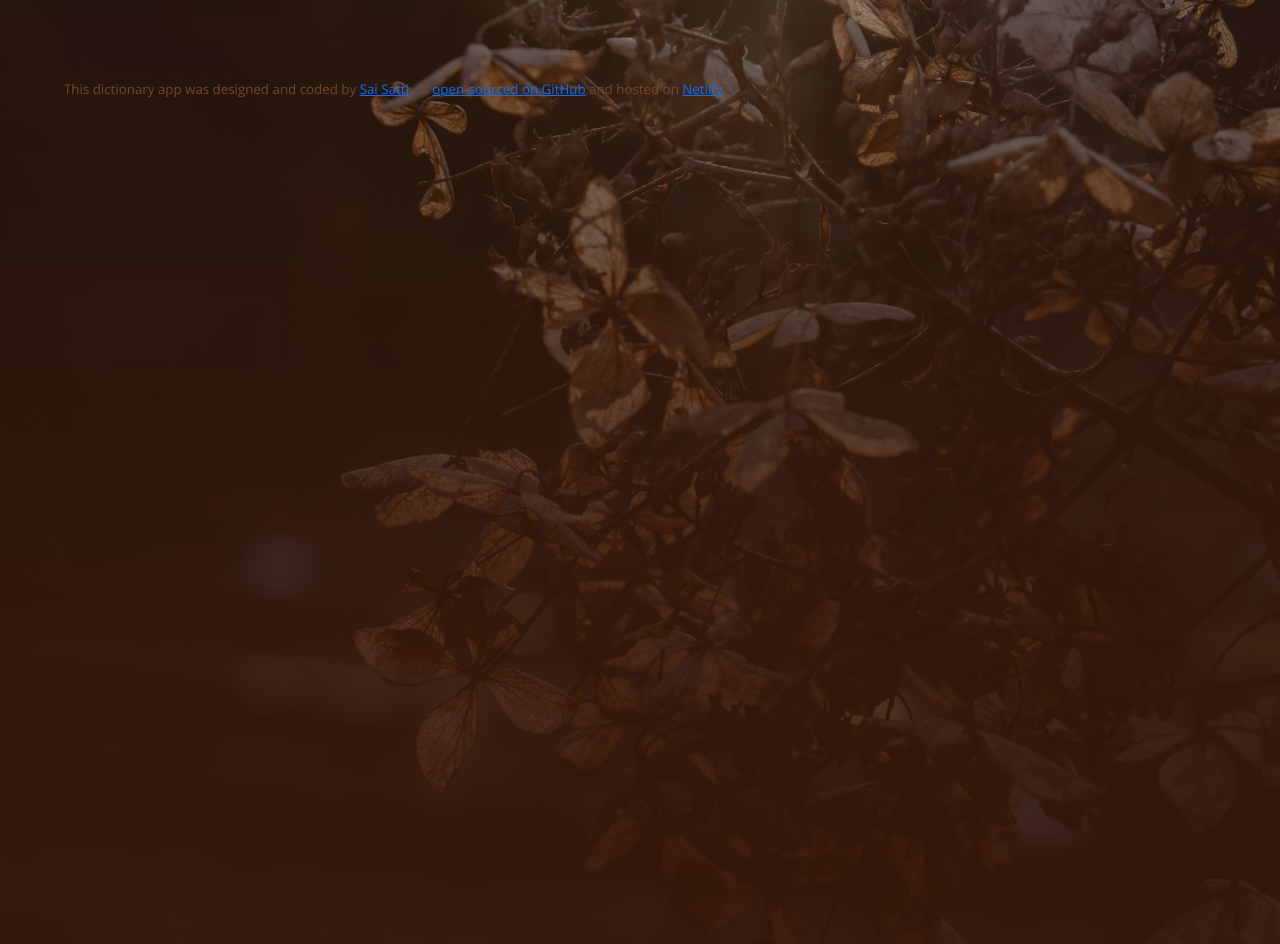
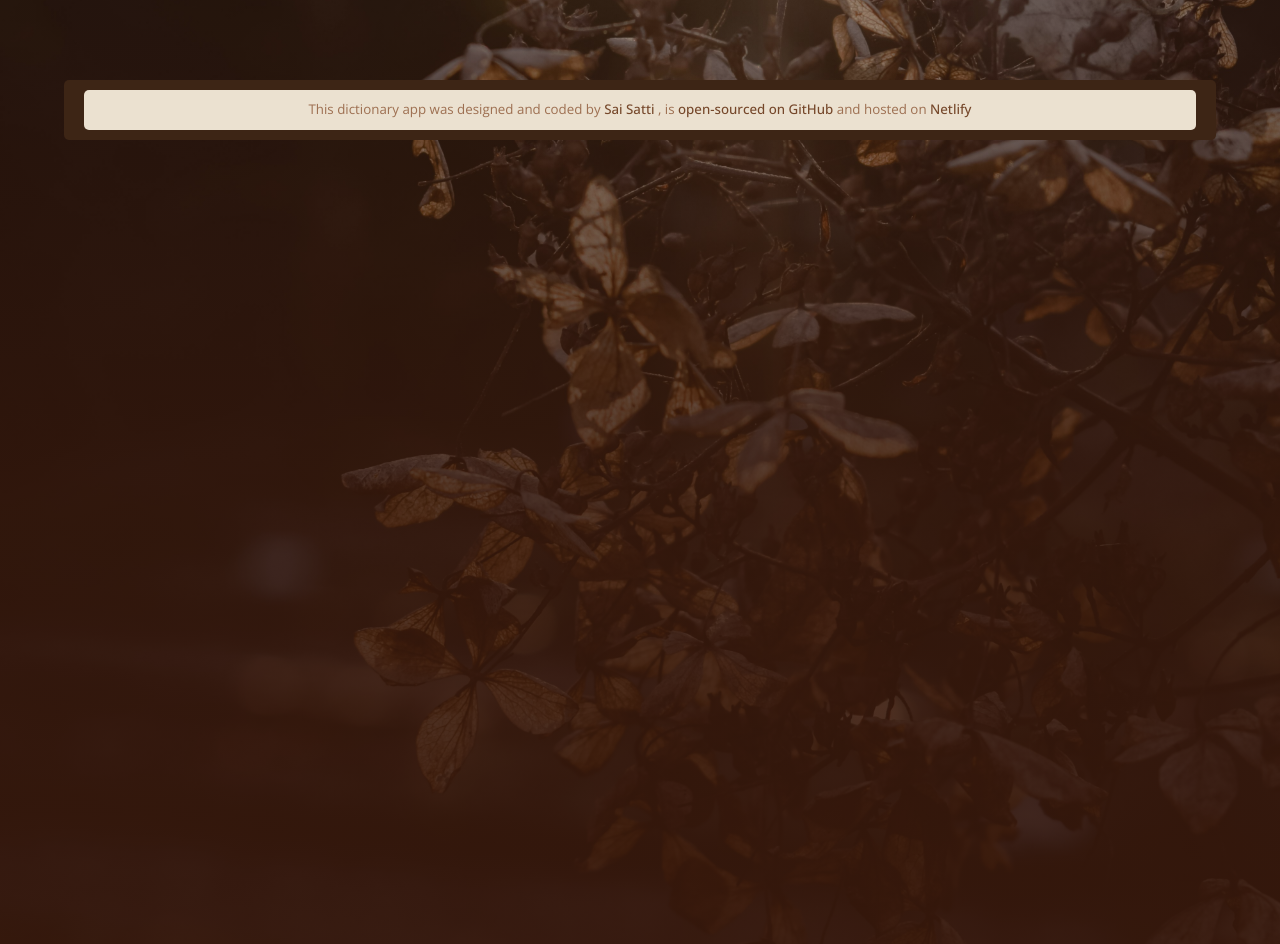
Before and after one commit to Sai-S-Mc/project-11-dictionary-app, a React app: page / in a window 1280 px wide. Built offline with nearby package versions, Linux system fonts and the light colour scheme; no server answers.

Commit message:
Styled footer

```diff
--- a/src/components/App.js
+++ b/src/components/App.js
@@ -6,6 +6,7 @@ function App() {
     <div className="App">
       <div className="App-container">
         <Dictionary />
+        <div className="footer-wrapper">
           <footer>
             This dictionary app was designed and coded by{" "}
             <a
@@ -34,6 +35,7 @@ function App() {
           </footer>
         </div>
       </div>
+    </div>
   );
 }
 
--- a/src/styles/App.css
+++ b/src/styles/App.css
@@ -1,5 +1,3 @@
-.App {
-}
 .App-container {
   margin: 80px auto 100px;
   max-width: 1200px;
@@ -7,15 +5,11 @@
   font-family: "Open Sans", sans-serif;
   color: var(--primary-text-color);
   font-size: smaller;
-  height:max-content;
+  height: max-content;
   min-height: 100vh;
   perspective: 800px;
-
 }
 
-.App main {
-
-}
 .App h1,
 h2,
 h3,
@@ -26,3 +20,37 @@ h6 {
   color: var(--heading-color);
   opacity: 0.9;
 }
+
+.App .footer-wrapper {
+  background-color: #3d2515;
+  margin-top: 60px;
+  padding: 10px 20px;
+  border-radius: var(--border-radius);
+  text-align: center;
+}
+
+.App footer {
+  border-radius: var(--border-radius);
+  background-color: rgb(254, 246, 229, 0.9);
+  padding: 10px 20px;
+  color: var(--secondary-text-color);
+  transition: all ease-in-out 500ms;
+}
+.App footer:hover {
+  font-weight: 600;
+}
+
+.App footer a {
+  color: var(--primary-text-color);
+  font-weight: 500;
+  text-decoration: none;
+  transition: all ease-in-out 500ms;
+}
+
+.App footer:hover > a {
+  text-decoration: underline;
+}
+
+.App footer a:hover {
+  color: #502b12;
+}
--- a/src/styles/Dictionary.css
+++ b/src/styles/Dictionary.css
@@ -42,8 +42,8 @@
 }
 
 .Dictionary .section-wrapper {
-  background-color: #281108d3;
-  background-color: #391a05;
+  /* background-color: #281108d3;
+  background-color: #391a05; */
   background-color: #3d2515;
   padding: 10px;
   /* perspective: 1000px;
```
Lines whose indentation alone changed are shown as unchanged.
